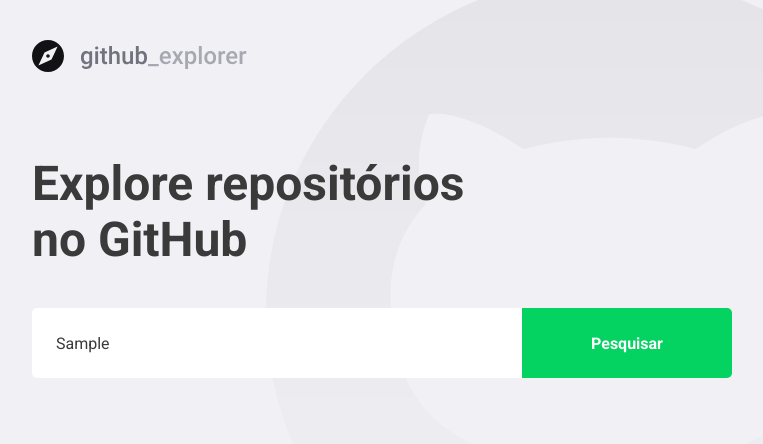
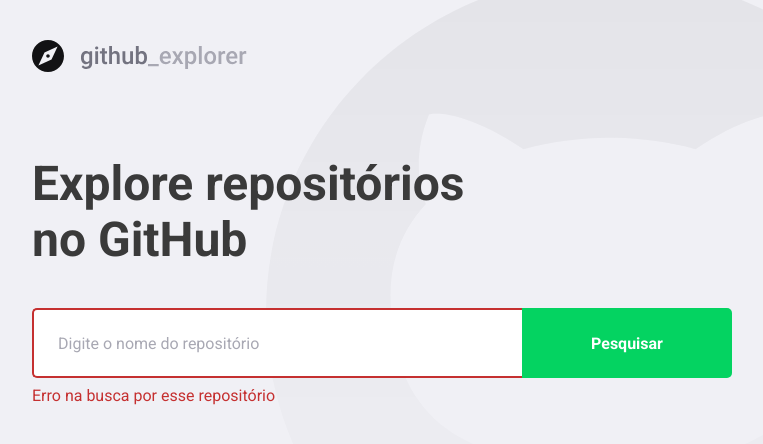
Before and after one commit to jsfelix/react-simple-project, a React (Create React App) app: page / in a window 1280 px wide. Both pictures are taken after typing "Sample" into the empty fields and a click on the button "Pesquisar". Shown: the top 444 px of the page, without its empty margins (148-911 px from the left). Built offline with nearby package versions, Linux system fonts and the light colour scheme; no server answers.

Commit message:
Lidando com erros

```diff
--- a/src/pages/Dashboard/index.tsx
+++ b/src/pages/Dashboard/index.tsx
@@ -5,7 +5,9 @@ import api from '../../services/api';
 
 import logoImg from '../../assets/logo.svg';
 
-import { Title, Form, Repositories } from './styles';
+import {
+  Title, Form, Repositories, Error,
+} from './styles';
 
 interface Repository {
   full_name: string;
@@ -18,16 +20,27 @@ interface Repository {
 
 const Dashboard: React.FC = () => {
   const [newRepo, setNewRepo] = useState('');
+  const [inputError, setInputError] = useState('');
   const [repositories, setRepositories] = useState<Repository[]>([]);
 
   async function handleAddRepository(event: FormEvent<HTMLFormElement>): Promise<void> {
     event.preventDefault();
 
-    const response = await api.get<Repository>(`repos/${newRepo}`);
+    if (!newRepo) {
+      setInputError('Digite autor/nome do repositório');
+      return;
+    }
 
-    const repository = response.data;
+    try {
+      const response = await api.get<Repository>(`repos/${newRepo}`);
 
-    setRepositories([...repositories, repository]);
+      const repository = response.data;
+
+      setRepositories([...repositories, repository]);
+      setInputError('');
+    } catch (err) {
+      setInputError('Erro na busca por esse repositório');
+    }
     setNewRepo('');
   }
 
@@ -36,7 +49,7 @@ const Dashboard: React.FC = () => {
       <img src={logoImg} alt="Github Explorer" />
       <Title>Explore repositórios no GitHub</Title>
 
-      <Form onSubmit={handleAddRepository}>
+      <Form hasError={!!inputError} onSubmit={handleAddRepository}>
         <input
           value={newRepo}
           onChange={(e) => setNewRepo(e.target.value)}
@@ -44,6 +57,8 @@ const Dashboard: React.FC = () => {
         />
         <button type="submit">Pesquisar</button>
       </Form>
+
+      { inputError && <Error>{inputError}</Error>}
 
       <Repositories>
         {repositories.map((repository) => (
--- a/src/pages/Dashboard/styles.ts
+++ b/src/pages/Dashboard/styles.ts
@@ -1,5 +1,9 @@
-import styled from 'styled-components';
+import styled, { css } from 'styled-components';
 import { shade } from 'polished';
+
+interface FormProps {
+  hasError: boolean;
+}
 
 export const Title = styled.h1`
   font-size: 48px;
@@ -10,7 +14,7 @@ export const Title = styled.h1`
   margin-top: 80px;
 `;
 
-export const Form = styled.form`
+export const Form = styled.form<FormProps>`
   margin-top: 40px;
   max-width: 700px;
 
@@ -23,6 +27,12 @@ export const Form = styled.form`
     border: 0;
     border-radius: 5px 0 0 5px;
     color: #3a3a3a;
+    border: 2px solid #fff;
+    border-right: 0;
+
+    ${(props) => props.hasError && css`
+      border-color: #c53030;
+    `}
 
     &::placeholder {
       color: #a8a8b3;
@@ -43,6 +53,12 @@ export const Form = styled.form`
       background: ${shade(0.2, '#04d361')};
     }
   }
+`;
+
+export const Error = styled.span`
+  display:block;
+  color: #c53030;
+  margin-top: 8px;
 `;
 
 export const Repositories = styled.div`
```
